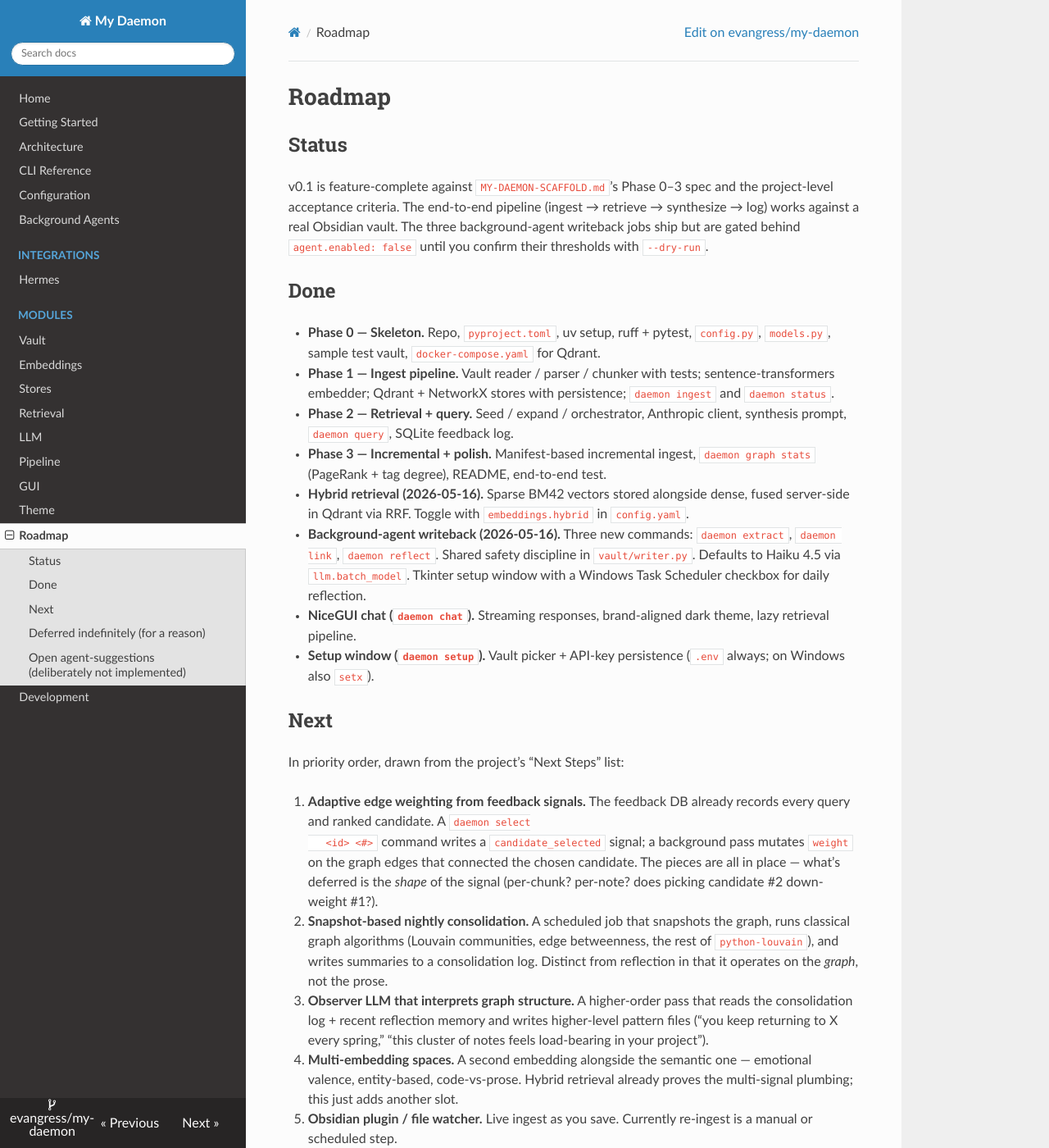
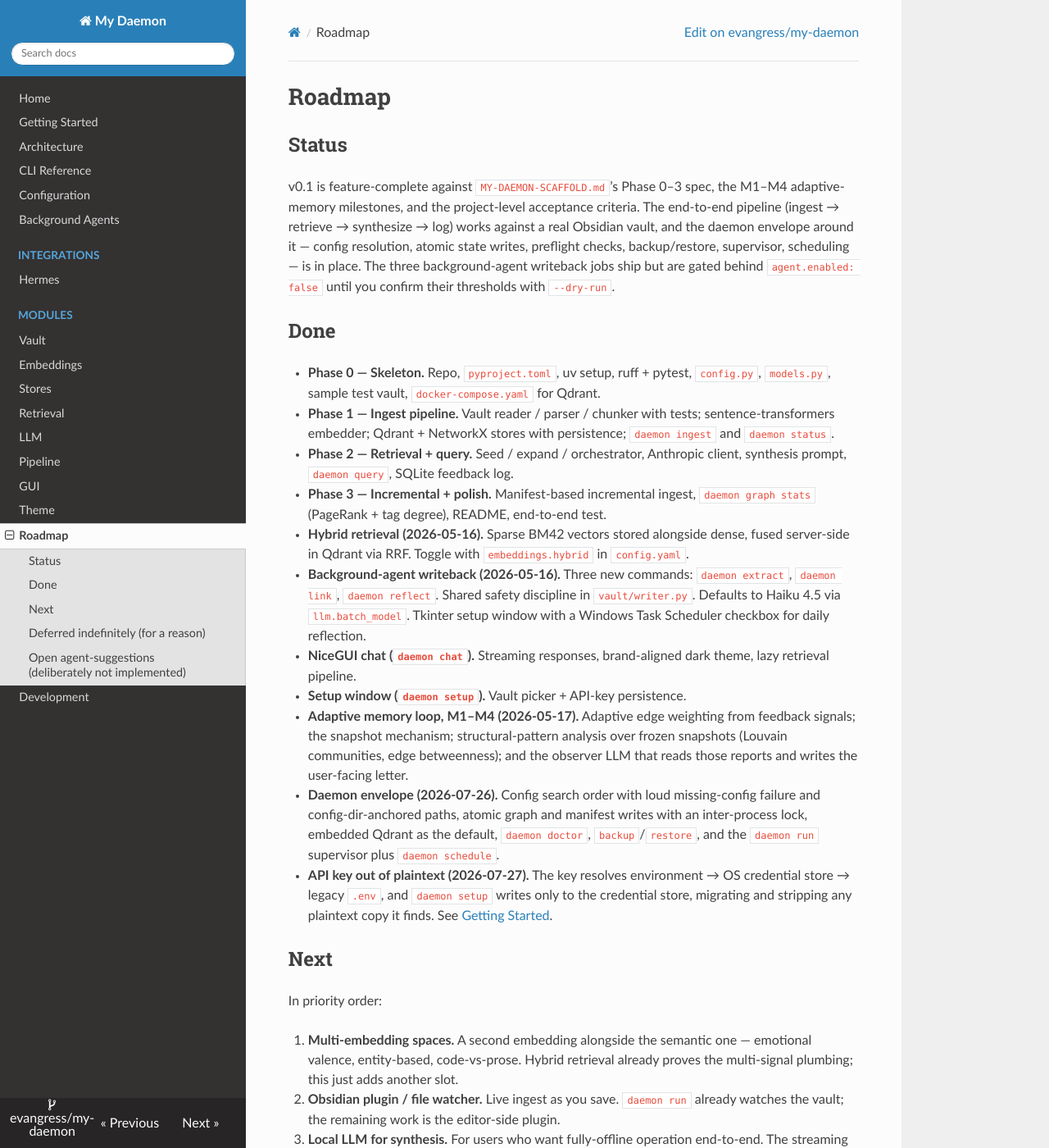
Before and after one commit to evangress/my-daemon, an MkDocs documentation site: the page built from docs-source/roadmap.md, in a window 1280 px wide and 1400 px high. Shown: the whole window at 82% size. Built offline with MkDocs 1.6.1, drawn with Linux system fonts in a browser that asks for light colours; nearby versions of some CDN libraries; some of the changed text lies outside the part shown.

Commit message:
Rewrite the README as a front page that routes to the docs
The README had drifted into a second, worse copy of the documentation:
install steps, the full config surface, the background-agent safety rules,
GUI flag tables, and hybrid-retrieval internals were all duplicated from
docs-source/, which meant two places to update and one of them always stale.
That is how it came to still require Docker Desktop.

Docker is gone from the README entirely. The vector store has run embedded
by default since the Arc 2 work, so there is nothing to install and nothing
to start; the optional standalone-Qdrant path is documented where it belongs,
in Getting Started. The remaining `docker compose` references in docs-source/
are correct in context — optional server mode, the opt-in e2e test, and
troubleshooting — and were left alone.

What replaces it: a documentation index table linking all eight doc pages, a
short "how it works" (the two representations and the query path), a minimal
quickstart that defers to Getting Started, the API-key resolution table, an
accurate repository layout (analysis/, doctor.py, paths.py, secrets.py,
supervisor.py were all missing), pointers to the root planning documents,
status, development, and licensing.

Also refreshed roadmap.md, which the README now sends people to and which
still described the pre-M1 world: M1-M4 shipped 2026-05-17 but were listed
under "Next", and the Done entry for `daemon setup` still advertised the
`.env`-always/`setx` behavior replaced in 25c719b.

Co-Authored-By: Claude Opus 5 (1M context) <noreply@anthropic.com>

```diff
--- a/docs-source/roadmap.md
+++ b/docs-source/roadmap.md
@@ -2,11 +2,14 @@
 
 ## Status
 
-v0.1 is feature-complete against `MY-DAEMON-SCAFFOLD.md`'s Phase 0–3 spec
-and the project-level acceptance criteria. The end-to-end pipeline (ingest
-→ retrieve → synthesize → log) works against a real Obsidian vault. The
-three background-agent writeback jobs ship but are gated behind
-`agent.enabled: false` until you confirm their thresholds with `--dry-run`.
+v0.1 is feature-complete against `MY-DAEMON-SCAFFOLD.md`'s Phase 0–3 spec,
+the M1–M4 adaptive-memory milestones, and the project-level acceptance
+criteria. The end-to-end pipeline (ingest → retrieve → synthesize → log)
+works against a real Obsidian vault, and the daemon envelope around it —
+config resolution, atomic state writes, preflight checks, backup/restore,
+supervisor, scheduling — is in place. The three background-agent writeback
+jobs ship but are gated behind `agent.enabled: false` until you confirm
+their thresholds with `--dry-run`.
 
 ## Done
 
@@ -30,38 +33,40 @@ three background-agent writeback jobs ship but are gated behind
   checkbox for daily reflection.
 - **NiceGUI chat (`daemon chat`).** Streaming responses, brand-aligned dark
   theme, lazy retrieval pipeline.
-- **Setup window (`daemon setup`).** Vault picker + API-key persistence
-  (`.env` always; on Windows also `setx`).
+- **Setup window (`daemon setup`).** Vault picker + API-key persistence.
+- **Adaptive memory loop, M1–M4 (2026-05-17).** Adaptive edge weighting from
+  feedback signals; the snapshot mechanism; structural-pattern analysis over
+  frozen snapshots (Louvain communities, edge betweenness); and the observer
+  LLM that reads those reports and writes the user-facing letter.
+- **Daemon envelope (2026-07-26).** Config search order with loud
+  missing-config failure and config-dir-anchored paths, atomic graph and
+  manifest writes with an inter-process lock, embedded Qdrant as the default,
+  `daemon doctor`, `backup`/`restore`, and the `daemon run` supervisor plus
+  `daemon schedule`.
+- **API key out of plaintext (2026-07-27).** The key resolves environment → OS
+  credential store → legacy `.env`, and `daemon setup` writes only to the
+  credential store, migrating and stripping any plaintext copy it finds. See
+  [Getting Started](getting-started.md#where-your-api-key-is-stored).
 
 ## Next
 
-In priority order, drawn from the project's "Next Steps" list:
+In priority order:
 
-1. **Adaptive edge weighting from feedback signals.** The feedback DB
-   already records every query and ranked candidate. A `daemon select
-   <id> <#>` command writes a `candidate_selected` signal; a background
-   pass mutates `weight` on the graph edges that connected the chosen
-   candidate. The pieces are all in place — what's deferred is the *shape*
-   of the signal (per-chunk? per-note? does picking candidate #2
-   down-weight #1?).
-2. **Snapshot-based nightly consolidation.** A scheduled job that snapshots
-   the graph, runs classical graph algorithms (Louvain communities, edge
-   betweenness, the rest of `python-louvain`), and writes summaries to a
-   consolidation log. Distinct from reflection in that it operates on the
-   *graph*, not the prose.
-3. **Observer LLM that interprets graph structure.** A higher-order pass
-   that reads the consolidation log + recent reflection memory and writes
-   higher-level pattern files ("you keep returning to X every spring,"
-   "this cluster of notes feels load-bearing in your project").
-4. **Multi-embedding spaces.** A second embedding alongside the semantic
+1. **Multi-embedding spaces.** A second embedding alongside the semantic
    one — emotional valence, entity-based, code-vs-prose. Hybrid retrieval
    already proves the multi-signal plumbing; this just adds another slot.
-5. **Obsidian plugin / file watcher.** Live ingest as you save. Currently
-   re-ingest is a manual or scheduled step.
-6. **Local LLM for synthesis.** For users who want fully-offline operation
+2. **Obsidian plugin / file watcher.** Live ingest as you save. `daemon run`
+   already watches the vault; the remaining work is the editor-side plugin.
+3. **Local LLM for synthesis.** For users who want fully-offline operation
    end-to-end. The streaming surface already abstracts the provider; a
    local-model client implementing `synthesize` / `synthesize_stream`
    slots in.
+
+**The open design question behind all of it:** seeds dominate the candidate
+pool and seed-picks currently reinforce nothing, so the learning loop closes
+mechanically but has little to learn from. Deciding what "picking" should mean
+comes before scaling any more learning machinery — see the AI Suggestions
+section of [`PROJECT_MANAGEMENT.md`](https://github.com/evangress/my-daemon/blob/master/PROJECT_MANAGEMENT.md).
 
 ## Deferred indefinitely (for a reason)
 
```
Also changed, not shown: README.md (+121 -195 lines).
